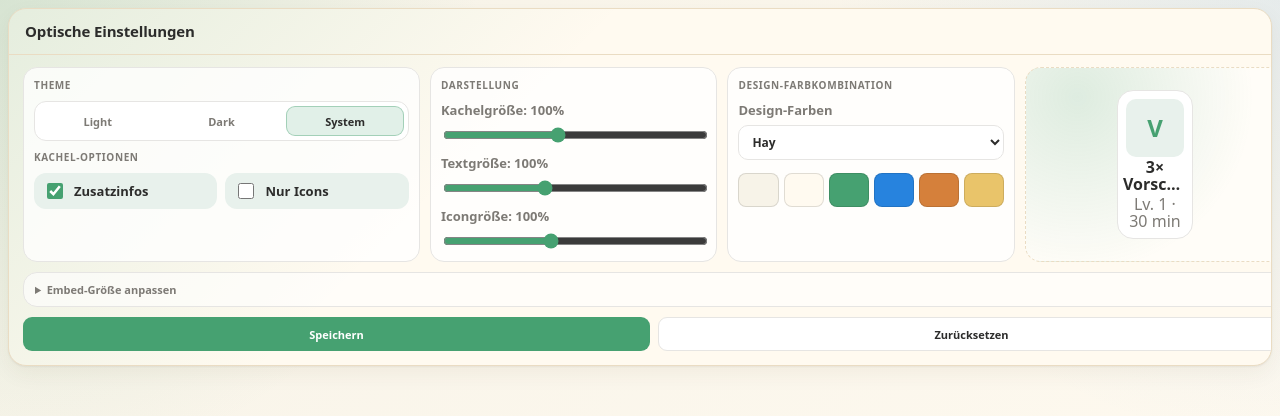
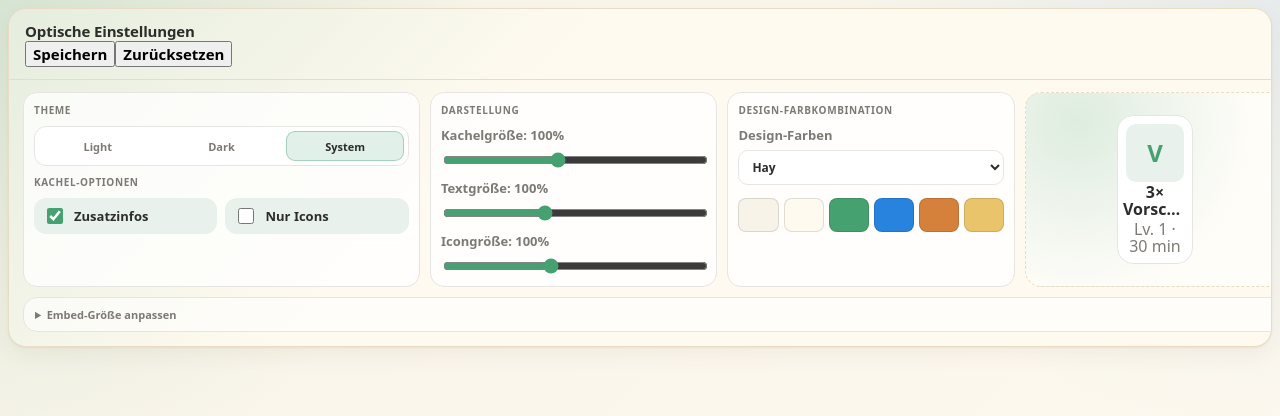
Before and after one commit to Max-Nagler/Hay-Day-Calc., a Next.js app: page /appearance in a window 1280 px wide. Shown: the top 416 px of the page. Built offline with nearby package versions, Linux system fonts and the light colour scheme.

Commit message:
Enhance appearance settings with zoom functionality
Added zoom controls with presets and updated appearance actions.

```diff
--- a/app/appearance/page.js
+++ b/app/appearance/page.js
@@ -122,7 +122,17 @@ export default function AppearanceSettings() {
   return (
     <main className="shell embedShell appearanceShell">
       <section className="panel compactPanel appearancePanel">
-        <div className="panelStaticHeader">Optische Einstellungen</div>
+        <div className="panelStaticHeader appearanceHeader">
+          <span>Optische Einstellungen</span>
+          <div className="appearanceHeaderActions">
+            <button type="button" onClick={saveAppearance}>
+              Speichern
+            </button>
+            <button type="button" onClick={resetAppearance}>
+              Zurücksetzen
+            </button>
+          </div>
+        </div>
 
         <div className="appearanceBody">
           <div className="appearanceToolbar">
@@ -248,6 +258,8 @@ export default function AppearanceSettings() {
 
           <details className="appearanceAdvanced">
             <summary>Embed-Größe anpassen</summary>
+
+            <div className="zoomPanel">
               <label className="field compactField">
                 <span>Zoom der Appearance-Seite: {appearance.pageZoom}%</span>
                 <input
@@ -259,18 +271,27 @@ export default function AppearanceSettings() {
                   onChange={(event) => updateValue("pageZoom", Number(event.target.value))}
                 />
               </label>
+
+              <div className="zoomPresets">
+                {[85, 100, 115].map((zoom) => (
+                  <button
+                    key={zoom}
+                    type="button"
+                    className={appearance.pageZoom === zoom ? "active" : ""}
+                    onClick={() => updateValue("pageZoom", zoom)}
+                  >
+                    {zoom}%
+                  </button>
+                ))}
+              </div>
+
+              <p className="helperText inlineHelper">
+                Nur für das Notion-Embed: kleiner, wenn die Leiste abgeschnitten wirkt; größer, wenn zu viel leerer Raum bleibt.
+              </p>
+            </div>
           </details>
 
-          <div className="appearanceActions">
-            <button type="button" onClick={saveAppearance}>
-              Speichern
-            </button>
-            <button type="button" onClick={resetAppearance}>
-              Zurücksetzen
-            </button>
-          </div>
-
-          {saved && <p className="helperText inlineHelper">Gespeichert.</p>}
+          {saved && <p className="helperText inlineHelper savedInline">Gespeichert.</p>}
         </div>
       </section>
     </main>
```
Lines whose indentation alone changed are shown as unchanged.
